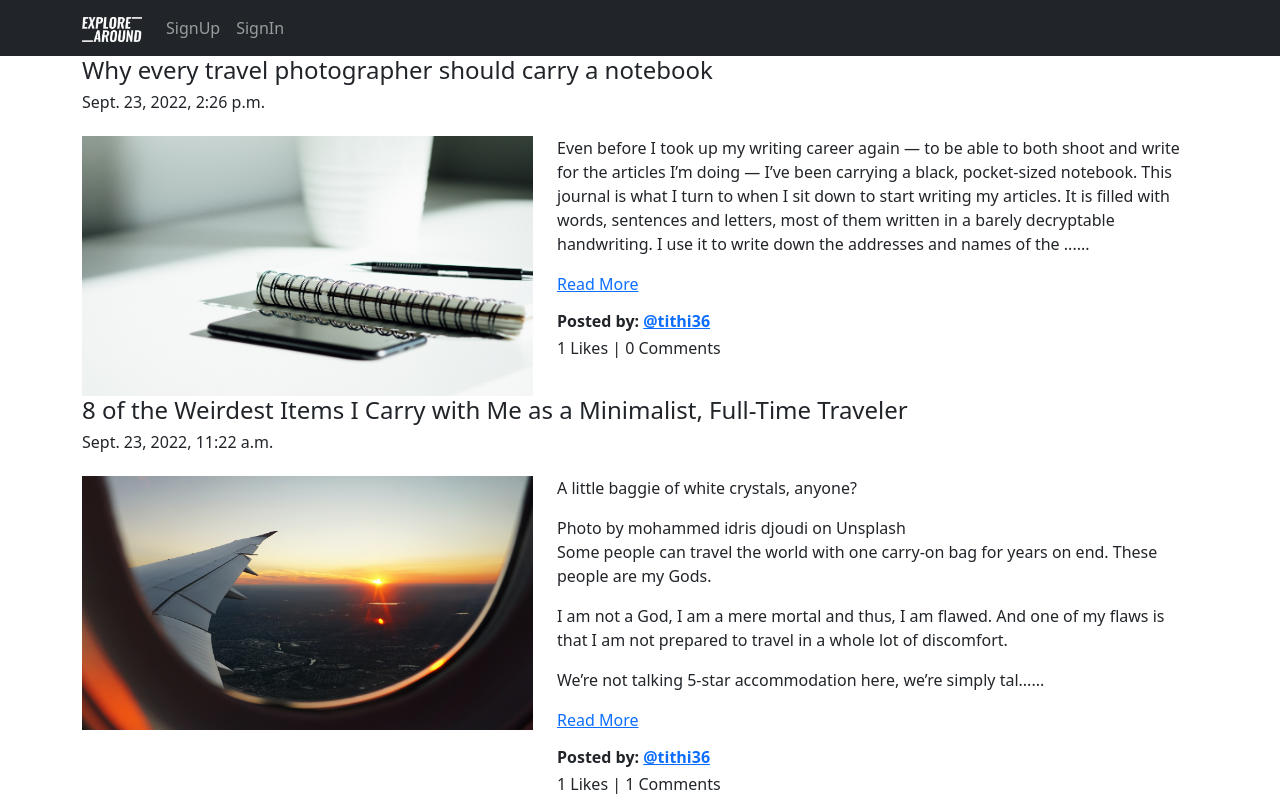
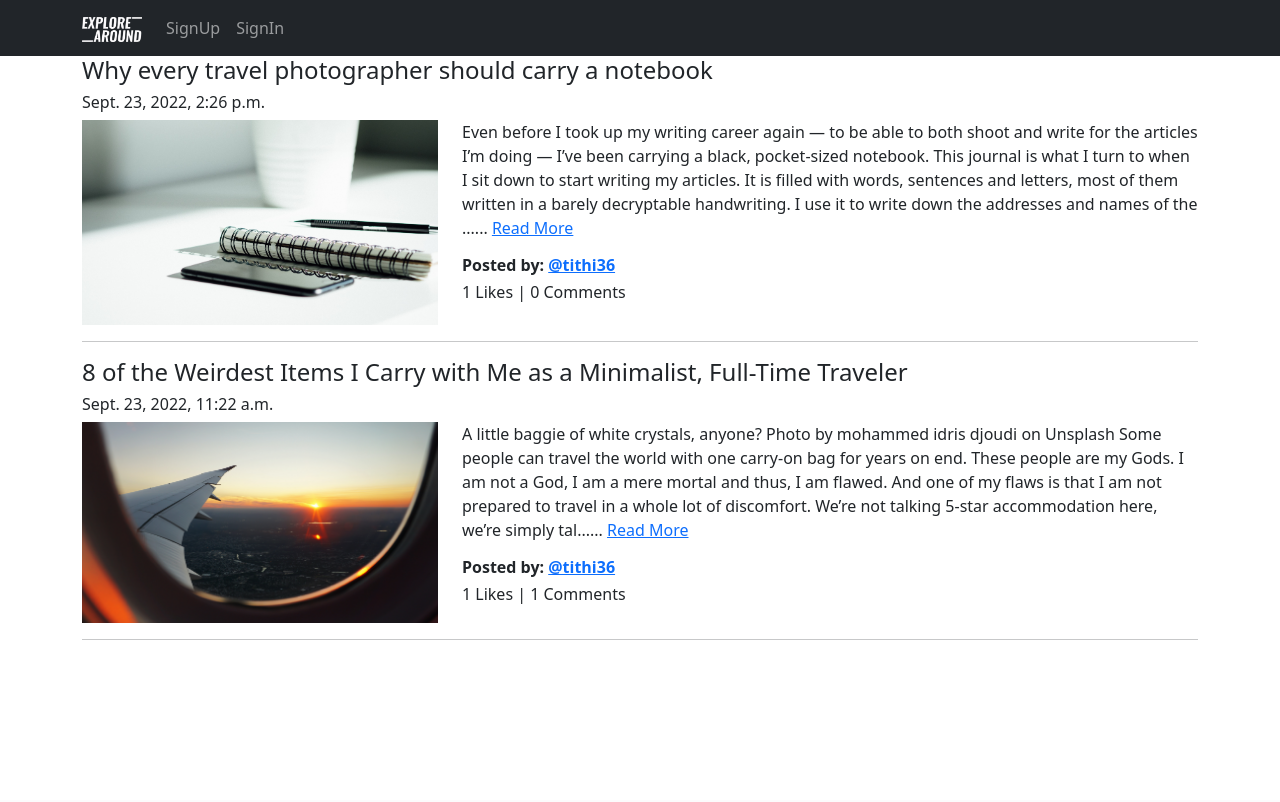
Before and after one commit to mahbubur3/explore-around, a Django app: page /blog/ in a window 1280 px wide. After the commit the page ends 640 px from the top, so only its background shows below. Run offline with Django 4.2, Linux system fonts and the light colour scheme; data comes from the database, SQL or seed files in the repository; some libraries are stand-ins or nearby versions.

Commit message:
updated homepage

```diff
--- a/templates/Blog_Management/all_blog.html
+++ b/templates/Blog_Management/all_blog.html
@@ -7,15 +7,16 @@
     <h4>{{ blog.blog_title }}</h4>
     <h6>{{ blog.publish_date }}</h6>
     <div class="row">
-        <div class="col-lg-5 mt-3">
+        <div class="col-lg-4">
             <img src="/media/{{ blog.blog_image }}" alt="{{ blog.blog_title }}" title="{{ blog.blog_title }}" width="100%">
         </div>
-        <div class="col-lg-7">
-            <p>{{ blog.blog_content|range_filter|linebreaks }} <a href="{% url 'Blog_Management_App:full_blog' slug=blog.slug %}">Read More</a></p>
+        <div class="col-lg-8">
+            <p>{{ blog.blog_content|range_filter }} <a href="{% url 'Blog_Management_App:full_blog' slug=blog.slug %}">Read More</a></p>
             <h6 class="fw-bold">Posted by: <a href="#">@{{ blog.author }}</a></h6>
             <h6>{{ blog.liked_blog.count }} Likes | {{ blog.blog_comment.count }} Comments</h6>
         </div>
     </div>
+    <hr>
 {% endfor %}
 
 {% endblock main_content %}
```
